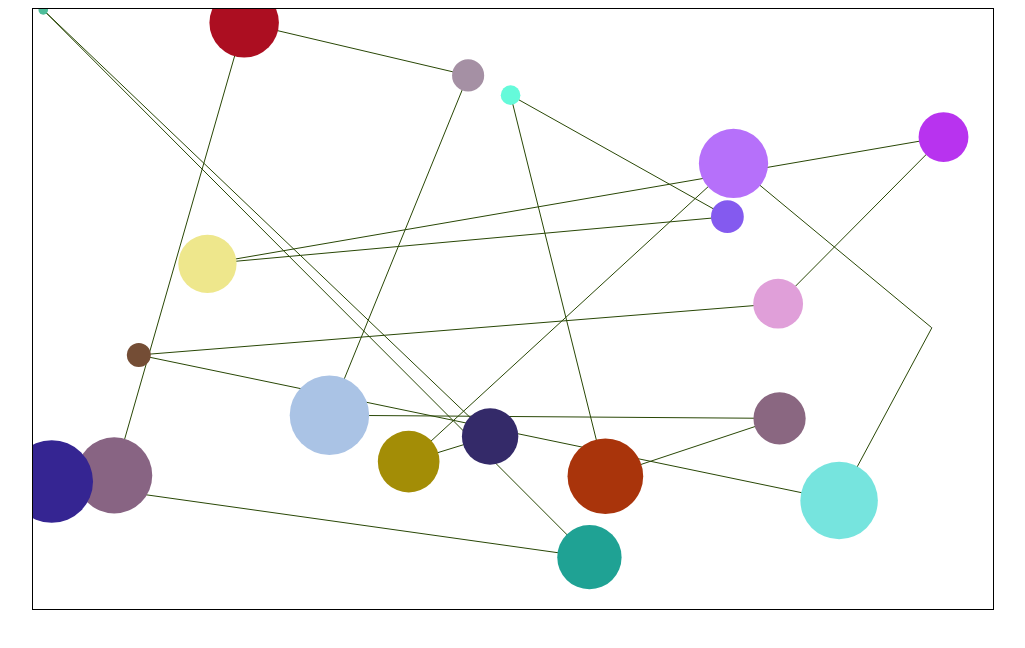
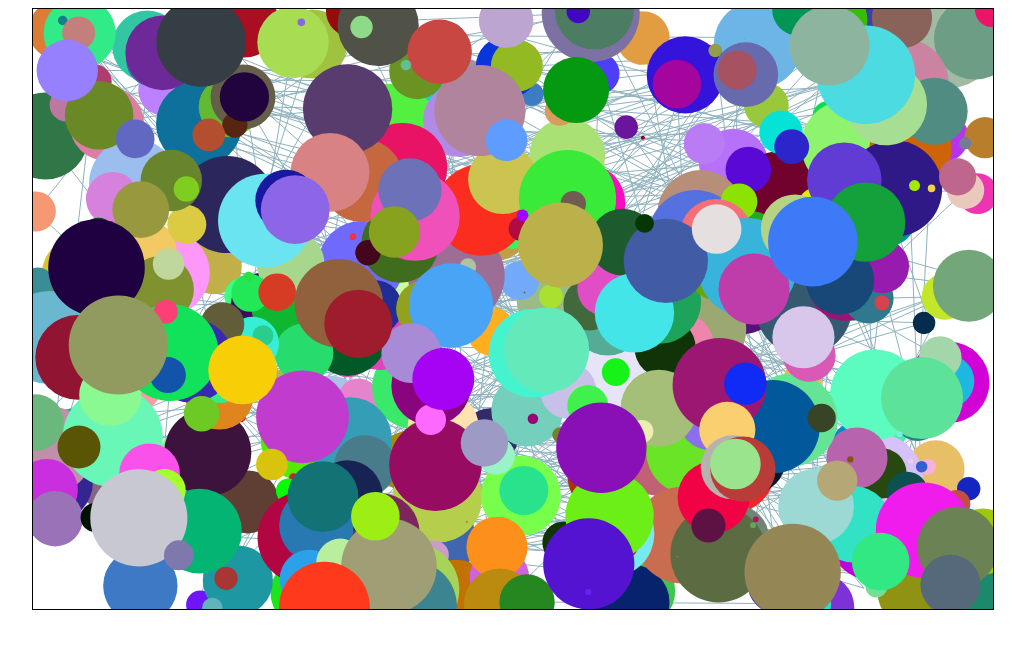
Before and after one commit to Julian-Mentasti/Experimenting, a plain HTML site: page index.html in a window 1280 px wide. Shown: the whole page, without its empty margins (127-1152 px from the left). Drawn offline with nearby package versions, Linux system fonts and the light colour scheme.

Commit message:
Update index.html

```diff
--- a/index.html
+++ b/index.html
@@ -14,7 +14,7 @@
     <script>
         var canvas = d3.select('svg');
         var dataPoints = [];
-        var w = 960, h = 600, N = 20;
+        var w = 960, h = 600, N = 500;
         for(var i = 0; i<N;++i){
             dataPoints.push([Math.random()*w,Math.random()*h,Math.random()*50,getRandomColour()]);
             //data points is (int   , int   , int   , colour)
```
